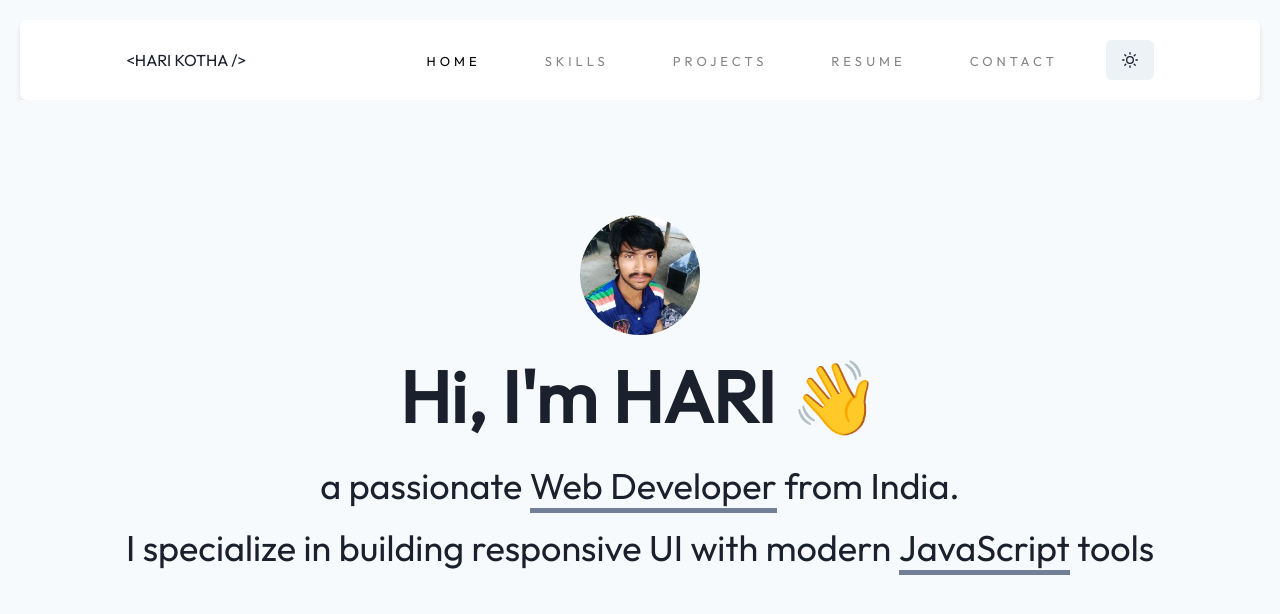
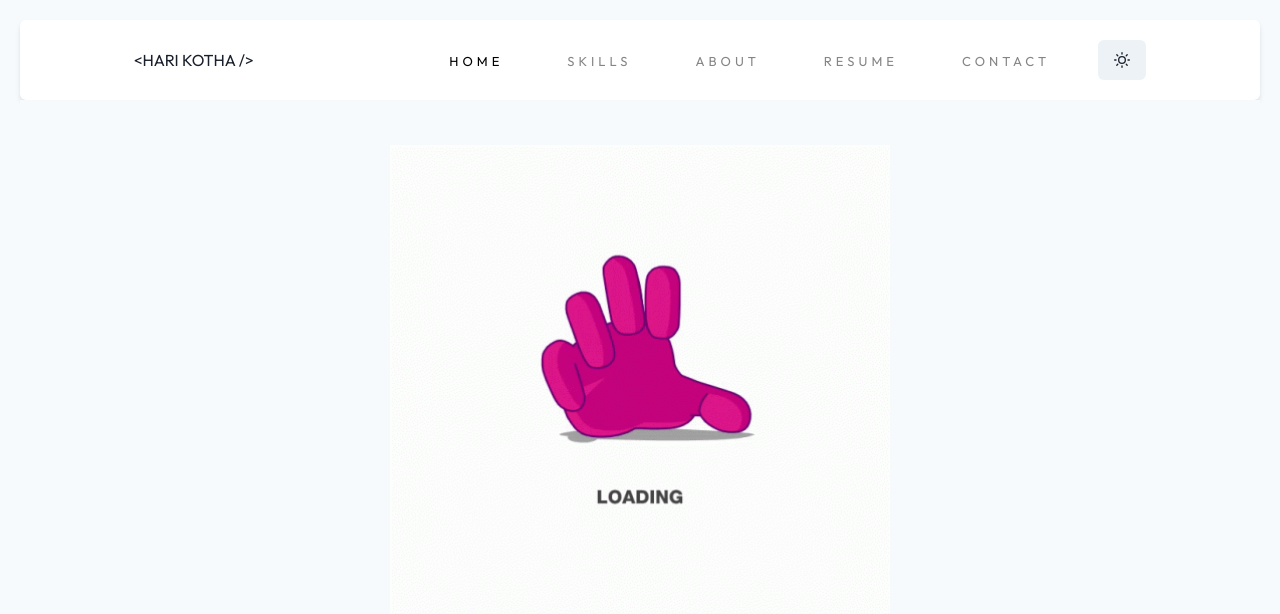
Before and after one commit to harireddy7/portfolio-react, a React (Create React App) app: page / in a window 1280 px wide. Shown: the top 614 px of the page. Built offline with nearby package versions, Linux system fonts and the light colour scheme.

Commit message:
Added HD loading indicator to projects

```diff
--- a/src/App.js
+++ b/src/App.js
@@ -5,8 +5,10 @@ import { useColorModeValue } from '@chakra-ui/color-mode';
 import './App.css';
 import Header from './Components/Header';
 import About from './Pages/About';
+import Projects from './Pages/Projects';
 
 const SkillsLazy = lazy(() => import('./Pages/Skills'));
+const AboutLazy = lazy(() => import('./Pages/About'));
 const ProjectsLazy = lazy(() => import('./Pages/Projects'));
 const ContactLazy = lazy(() => import('./Pages/Contact'));
 
@@ -19,9 +21,9 @@ const App = () => {
 			<Header />
 			<Suspense fallback={<div>Loading...</div>}>
 				<Routes>
-					<Route path='/' element={<About />} />
+					<Route path='/' element={<Projects />} />
 					<Route path='/skills' element={<SkillsLazy />} />
-					<Route path='/projects' element={<ProjectsLazy />} />
+					<Route path='/about' element={<About />} />
 					<Route path='/resume' element={<div>Resume</div>} />
 					<Route path='/contact' element={<ContactLazy />} />
 					<Route path="*" element={<div>NotFound</div>} />
--- a/src/Components/Header.jsx
+++ b/src/Components/Header.jsx
@@ -8,7 +8,7 @@ import { NavLink } from 'react-router-dom';
 const ROUTES = [
   { to: '/', label: 'HOME' },
   { to: '/skills', label: 'SKILLS' },
-  { to: '/projects', label: 'PROJECTS' },
+  { to: '/about', label: 'ABOUT' },
   { to: '/resume', label: 'RESUME' },
   { to: '/contact', label: 'CONTACT' },
 ]
--- a/src/Pages/Projects.jsx
+++ b/src/Pages/Projects.jsx
@@ -1,9 +1,21 @@
-import React from 'react';
+import { Image } from '@chakra-ui/image';
+import { useColorModeValue } from '@chakra-ui/color-mode';
+import { Box, Center, Text, VStack } from '@chakra-ui/layout';
 import useDocumentTitle from '../hooks/useDocumentTitle';
 
-const Projects = () => {
-  useDocumentTitle();
-  return <div>Projects</div>;
+const About = () => {
+	useDocumentTitle();
+	return (
+		<Box minHeight={{ base: 'calc(100vh - 80px)', sm: 'calc(100vh - 120px)' }} background={useColorModeValue('gray.50', 'black')} p={5}>
+			<Center minHeight='calc(100vh - 250px)'>
+				<Image
+          src='/images/loading.gif'
+          alt='Loading...'
+          width='500px'
+        />
+			</Center>
+		</Box>
+	);
 };
 
-export default Projects;
+export default About;
```
Also changed, not shown: public/images/loading.gif (added).
